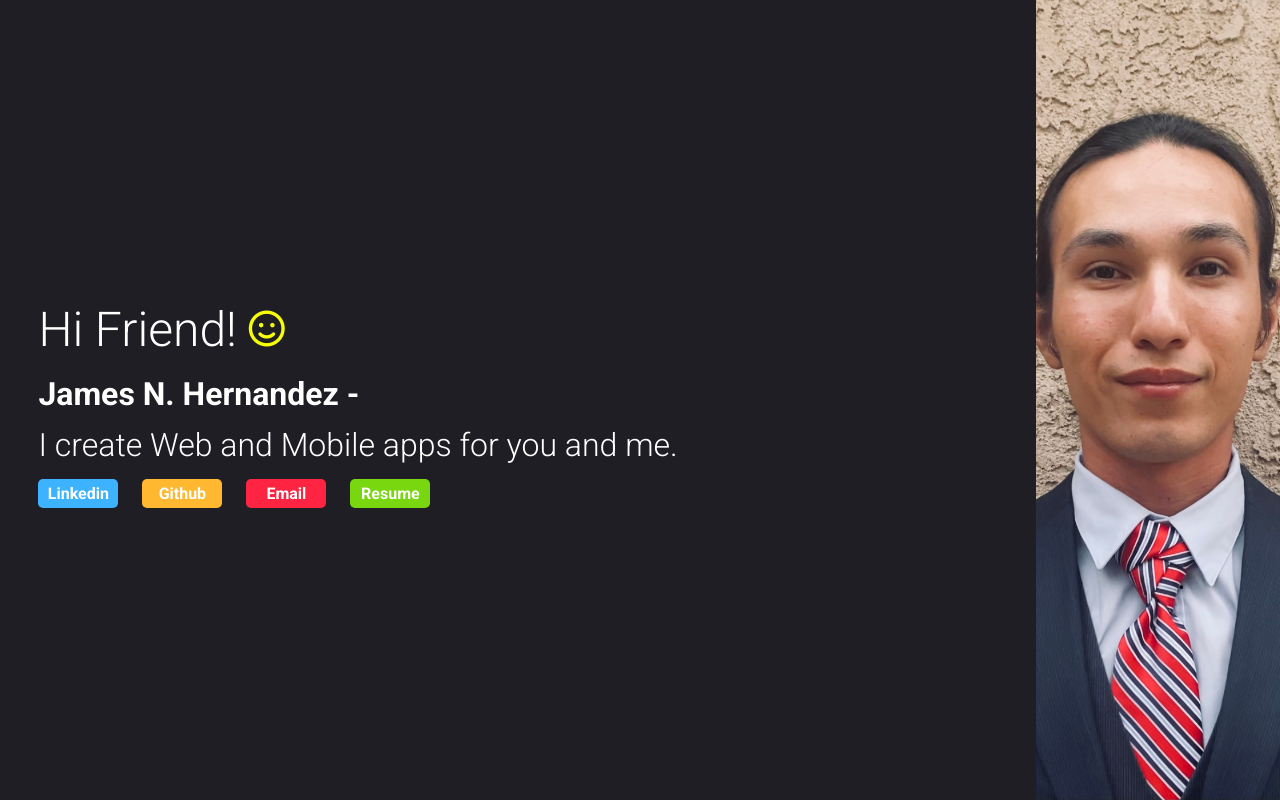
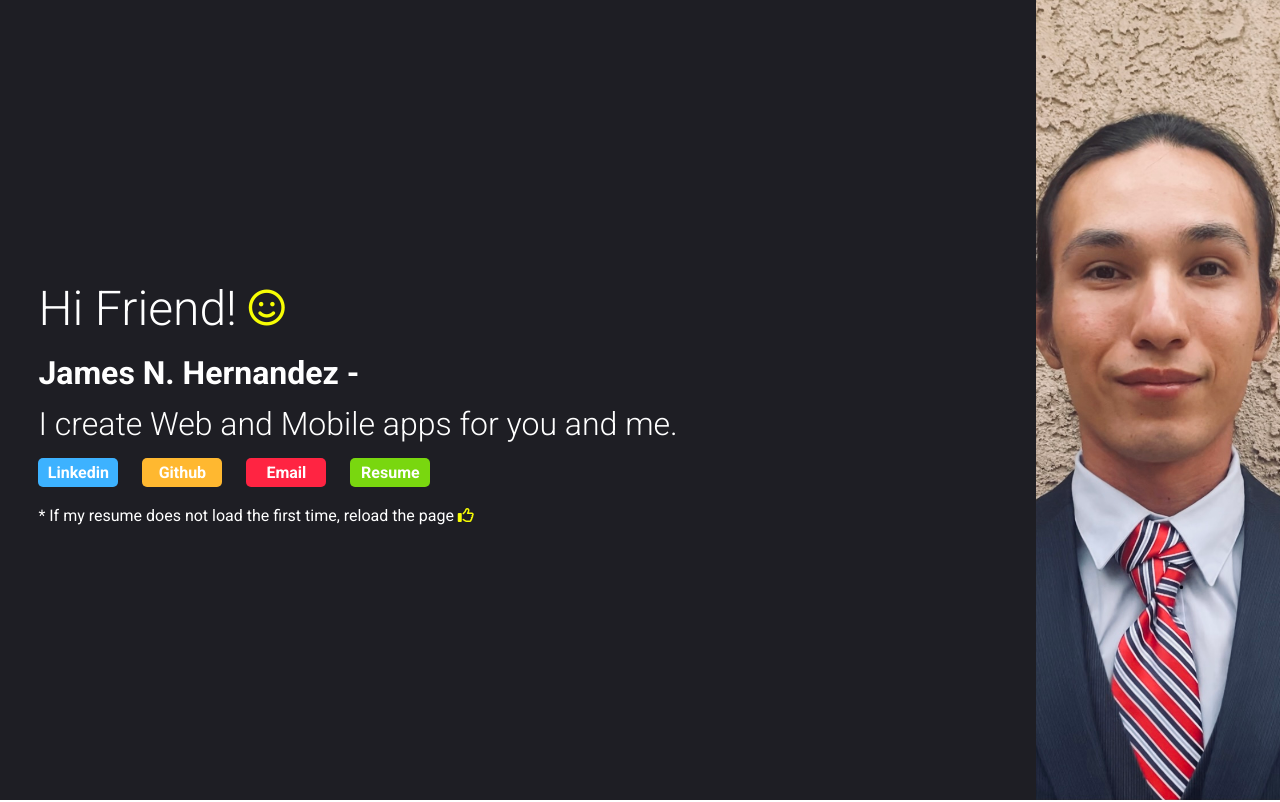
Before and after one commit to James-Hernandez-Projects/JamesHernandez, a React (Create React App) app: page / in a window 1280 px wide. Shown: the top 802 px of the page. Built offline with nearby package versions, Linux system fonts and the light colour scheme.

Commit message:
added resume disclaimer: page needs to reloaded to see resume

```diff
--- a/src/App.css
+++ b/src/App.css
@@ -64,6 +64,9 @@ img {
   overflow: hidden;
   /* padding: 1%; */
   /* margin: 1%; */
+}
+.disclaimer{
+  margin-top: 1rem;
 }
 .about-title{
   padding-left: 3%;
--- a/src/components/HeroBanner/HeroBanner.component.jsx
+++ b/src/components/HeroBanner/HeroBanner.component.jsx
@@ -28,6 +28,9 @@ const HeroBanner = () => {
                             Resume
                         </a>
                     </div>
+                    <div className="disclaimer">
+                        * If my resume does not load the first time, reload the page <i className="far fa-thumbs-up smiles-icon"></i>
+                    </div>
                 </div>
             </div>
             <div className="right-side-banner">
```
